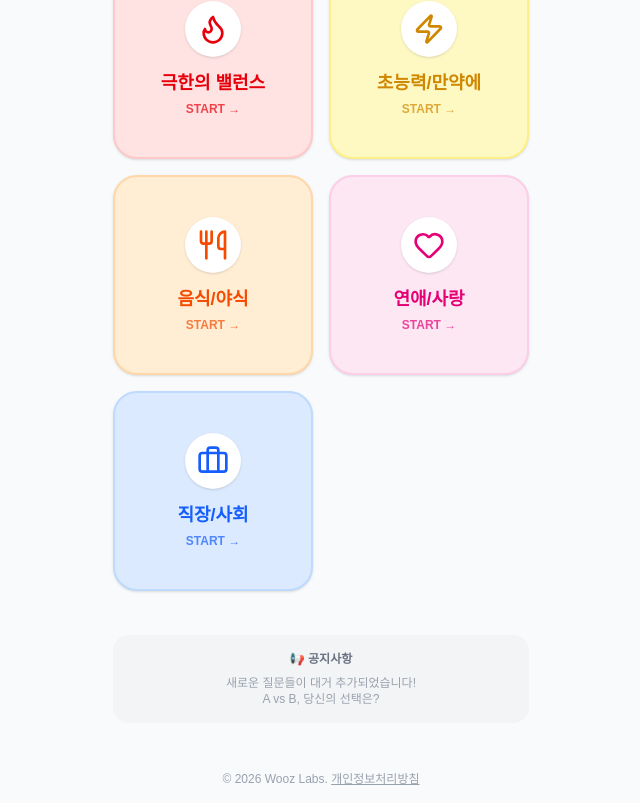
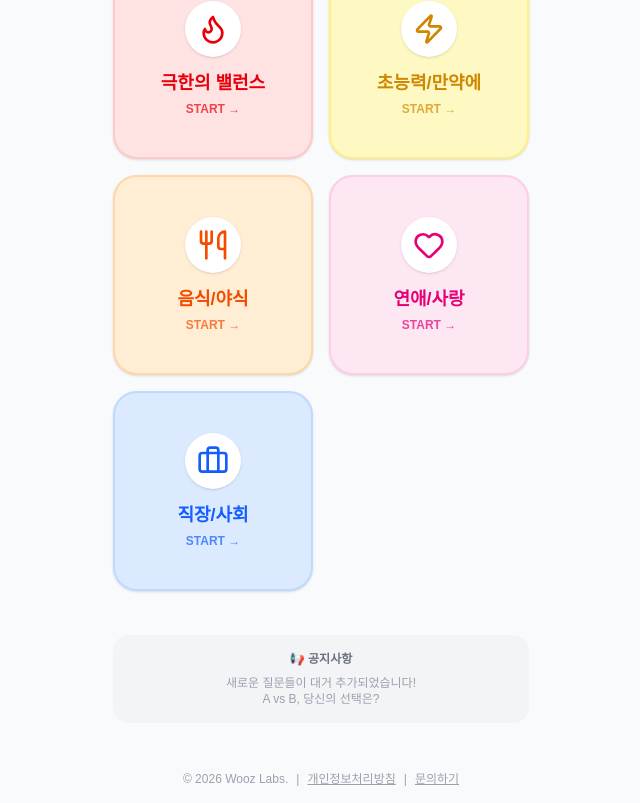
Before and after one commit to jeyounge/wooz-balance-react, a React (Vite) app: page / in a window 1280 px wide. Shown: the part 437-1240 px from the top of the page, without its empty margins (319-959 px from the left). Built offline with nearby package versions, Linux system fonts and the light colour scheme.

Commit message:
Link footer to Inquiry Page

```diff
--- a/src/App.jsx
+++ b/src/App.jsx
@@ -49,7 +49,11 @@ function App() {
 
           {/* Footer */}
           <footer className="w-full p-4 text-center text-gray-400 text-xs">
-            © 2026 Wooz Labs. <Link to="/privacy" className="underline hover:text-gray-600">개인정보처리방침</Link>
+            © 2026 Wooz Labs.
+            <span className="mx-2">|</span>
+            <Link to="/privacy" className="underline hover:text-gray-600">개인정보처리방침</Link>
+            <span className="mx-2">|</span>
+            <a href="https://z-labs.kr/inquiry" target="_blank" rel="noopener noreferrer" className="underline hover:text-gray-600">문의하기</a>
           </footer>
         </div>
       </Router>
```
